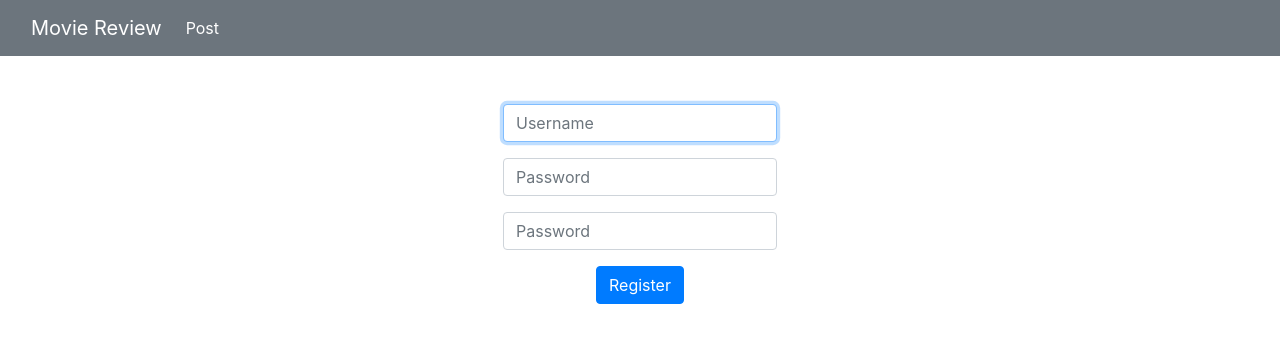
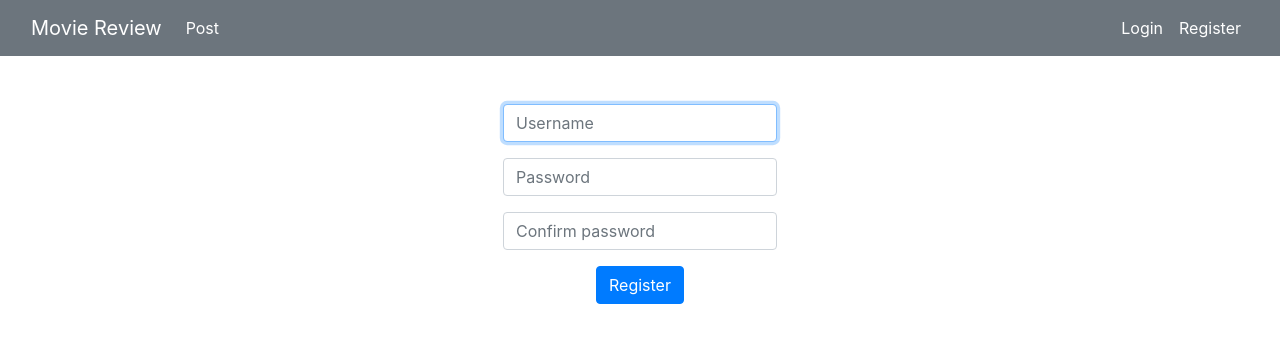
Before and after one commit to tlgz/final-project-cs50, a Python web app: template templates/register.html in a window 1280 px wide. Shown: the top 343 px of the page. Run offline with Jinja, Linux system fonts and the light colour scheme; the template is opened without the code that fills it, so the values that code supplies are empty; some libraries are stand-ins or nearby versions.

Commit message:
added login and register andapology html

```diff
--- a/templates/layout.html
+++ b/templates/layout.html
@@ -19,8 +19,19 @@
               <li class="nav-item">
                 <a class="nav-link active text-white" aria-current="page" href="/post">Post</a>
               </li>
+            </ul>
+             <div class="collapse navbar-collapse justify-content-end">
+            <ul class="navbar-nav justify-content-right">
+                <li class="nav-item">
+                  <a class="nav-link active text-white" aria-current="page" href="/login">Login</a>
+                </li>
+
+                <li class="nav-item">
+                  <a class="nav-link active text-white" aria-current="page" href="/register">Register</a>
+                </li>
 
             </ul>
+          </div>
           </div>
         </div>
       </nav>
--- a/templates/register.html
+++ b/templates/register.html
@@ -14,7 +14,7 @@
         <input class="form-control mx-auto w-auto" name="password" placeholder="Password" type="password">
     </div>
     <div class="mb-3">
-        <input class="form-control mx-auto w-auto" name="confirmation" placeholder="Password" type="confirmation">
+        <input class="form-control mx-auto w-auto" name="confirmation" placeholder="Confirm password" type="confirmation">
     </div>
     <button class="btn btn-primary" type="submit">Register</button>
 </form>
```
Also changed, not shown: app.py (+7 -1 lines), templates/apology.html (added, +10 -0 lines).
